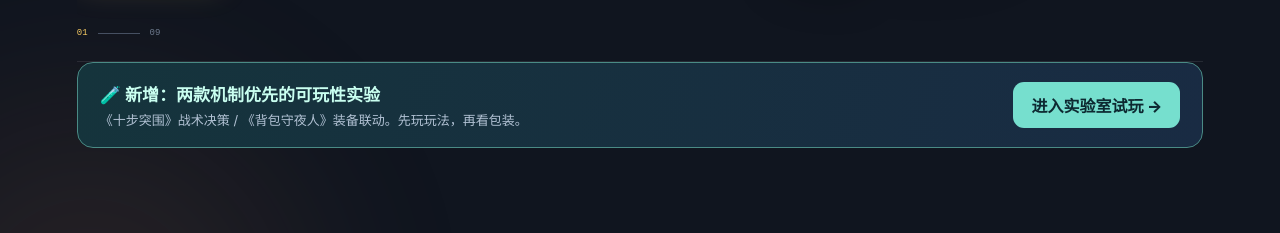
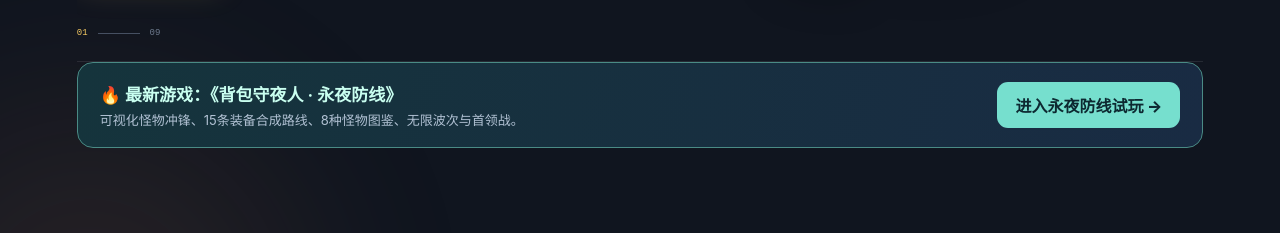
Before and after one commit to klwjlalala/games, a plain HTML site: page index.html in a window 1280 px wide. Shown: the part 523-756 px from the top of the page. Drawn offline with Linux system fonts and the light colour scheme.

Commit message:
feat: promote the upgraded endless Nightwatch game from arcade homepage

```diff
--- a/index.html
+++ b/index.html
@@ -50,8 +50,8 @@
 
 
     <div style="max-width:1180px;margin:0 auto 28px;padding:18px 22px;border:1px solid #4a8b85;border-radius:16px;background:linear-gradient(105deg,#15343c,#192b43);display:flex;align-items:center;justify-content:space-between;gap:16px;flex-wrap:wrap">
-      <div><strong style="color:#c9fff0;font-size:17px">🧪 新增：两款机制优先的可玩性实验</strong><p style="margin:4px 0 0;color:#b2c2d4;font-size:13px">《十步突围》战术决策 / 《背包守夜人》装备联动。先玩玩法，再看包装。</p></div>
-      <a href="./prototypes/" style="display:inline-block;background:#76dfce;color:#0d2931;padding:11px 18px;border-radius:11px;font-weight:800;white-space:nowrap">进入实验室试玩 →</a>
+      <div><strong style="color:#c9fff0;font-size:17px">🔥 最新游戏：《背包守夜人 · 永夜防线》</strong><p style="margin:4px 0 0;color:#b2c2d4;font-size:13px">可视化怪物冲锋、15条装备合成路线、8种怪物图鉴、无限波次与首领战。</p></div>
+      <a href="./prototypes/nightwatch/" style="display:inline-block;background:#76dfce;color:#0d2931;padding:11px 18px;border-radius:11px;font-weight:800;white-space:nowrap">进入永夜防线试玩 →</a>
     </div>
     <section id="games" class="games-section">
       <div class="section-heading">
```
